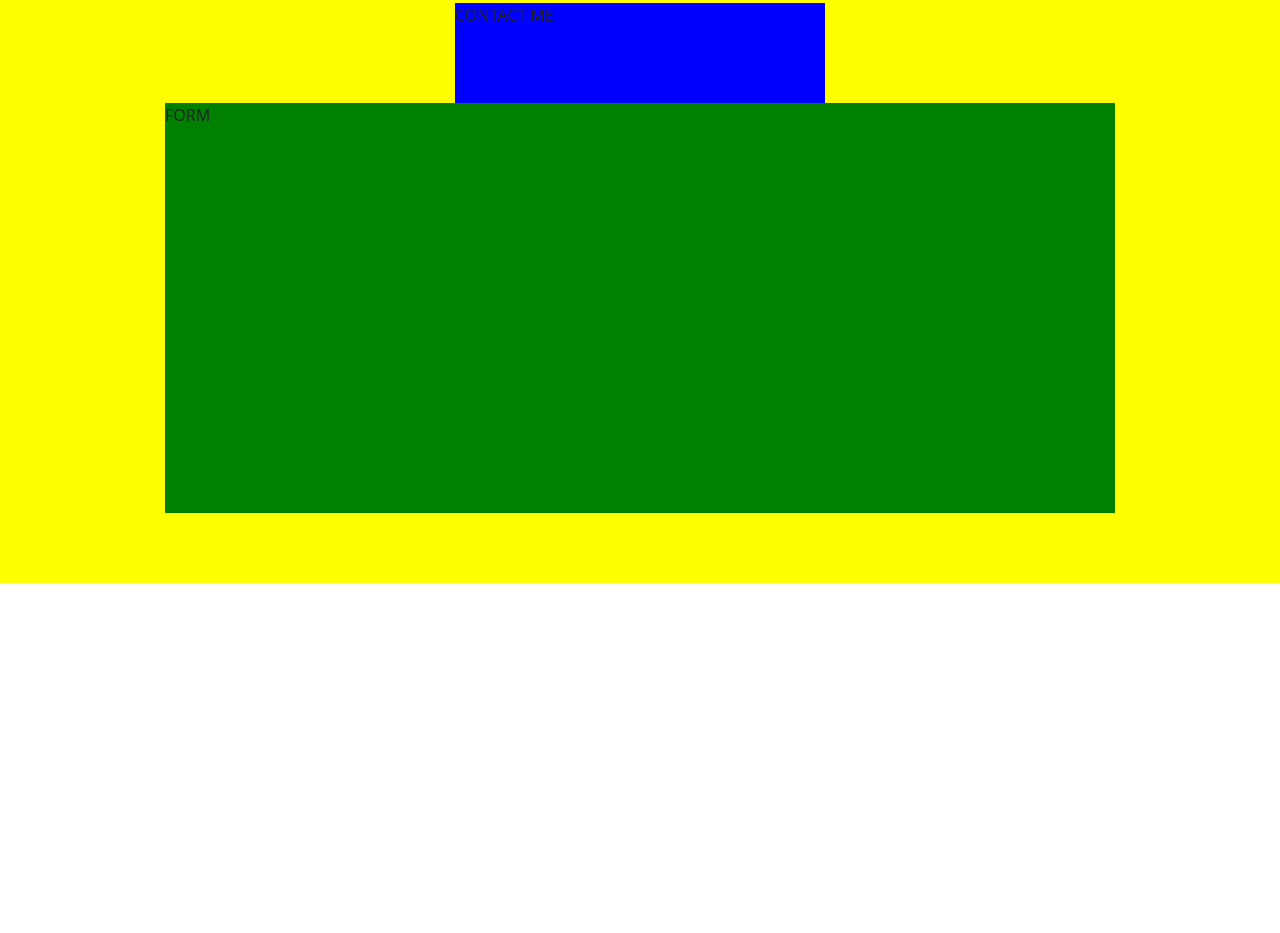
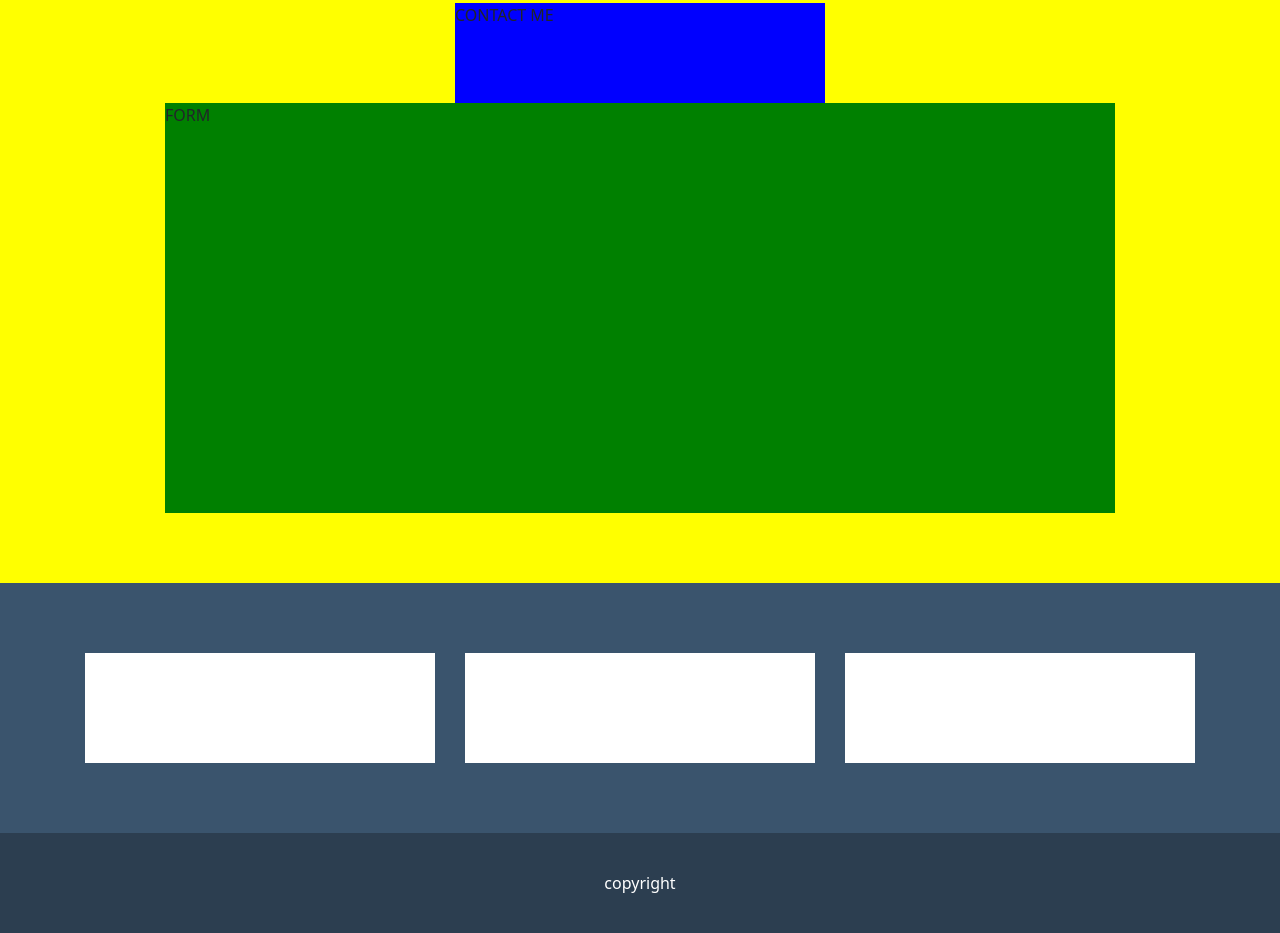
Before and after one commit to PaoloSergi/html-css-bootstrap-freelancer, a plain HTML site: page index.html in a window 1280 px wide. Shown: the part 1946-2879 px from the top of the page. Before the commit the page ends 2529 px from the top, so only its background shows below. Drawn offline with nearby package versions, Linux system fonts and the light colour scheme.

Commit message:
footer fatto

```diff
--- a/css/style.css
+++ b/css/style.css
@@ -89,3 +89,29 @@ section.contact .form{
     height: 410px;
     margin: 0 auto;
 }
+
+footer{
+    background-color: #3a546d;
+}
+
+footer .row{
+    /* padding: 70px 0; */
+}
+
+footer .credits{
+    height: 110px;
+    width: 350px;background-color: white;
+    margin: 70px auto;
+}
+
+footer .copyright{
+    background-color: #2c3e50;
+    height: 100px;
+}
+
+footer span{
+    display: block;
+    text-align: center;
+    line-height: 100px;
+    color: white;
+}
--- a/index.html
+++ b/index.html
@@ -112,16 +112,40 @@
             <div class="container">
                 <div class="row">
                     <div class="col">
-                        <div class="title"> CONTACT ME</div>
+                        <div class="title">CONTACT ME</div>
 
-                        <div class="form"> FORM</div>
+                        <div class="form">FORM</div>
                     </div>
                 </div>
             </div>
         </section>
     </main>
 
-    <footer></footer>
+    <footer>
+        <div class="container">
+            <div class="row">
+                <div class="col-4">
+                    <div class="credits"></div>
+                </div>
+
+                <div class="col-4">
+                    <div class="credits"></div>
+                </div>
+
+                <div class="col-4">
+                    <div class="credits"></div>
+                </div>
+            </div>
+        </div>
+
+        <div class="copyright">
+            <div class="row copyright">
+                <div class="col">
+                    <span>copyright</span>
+                </div>
+            </div>
+        </div>
+    </footer>
 
 </body>
 </html>
```
